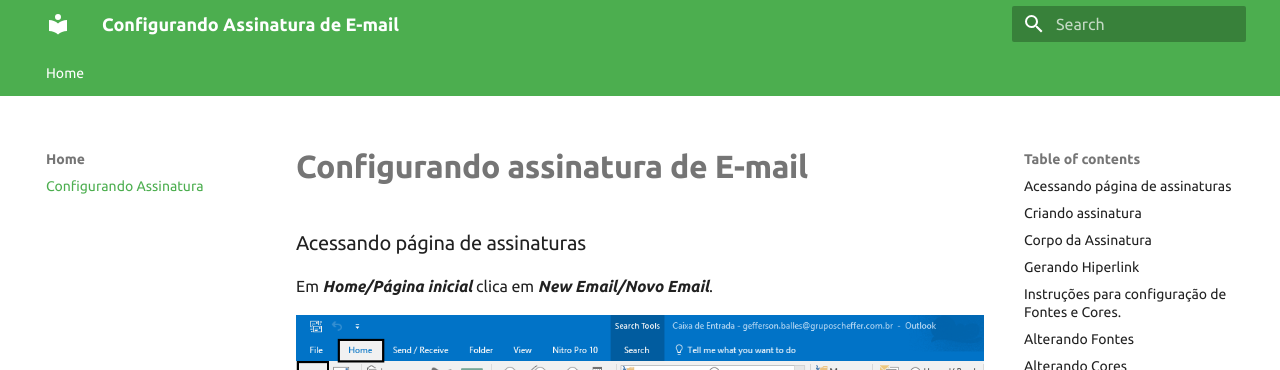
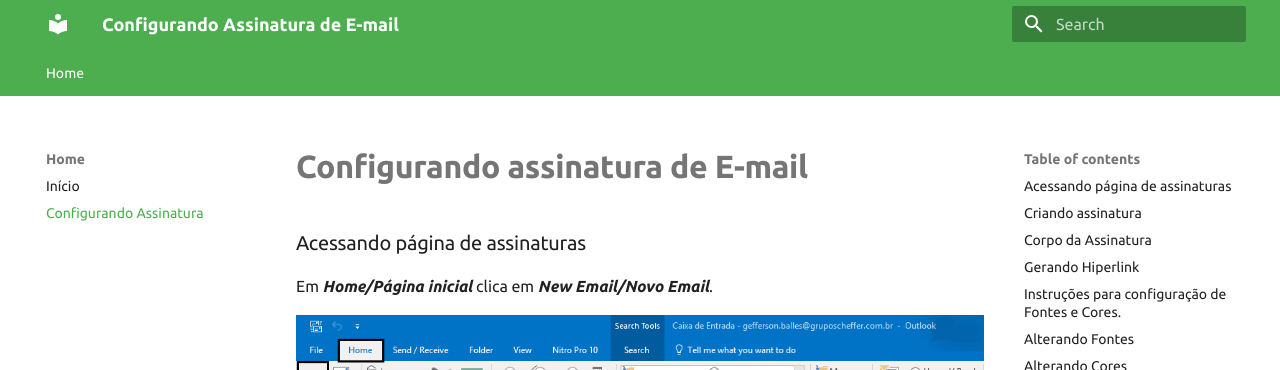
Before and after one commit to Geffersonballes/configurar_assinatura, an MkDocs documentation site: the page built from docs/assinatura.md, in a window 1280 px wide. Shown: the top 370 px of the page. Built offline with MkDocs 1.6.1 and Material for MkDocs 9.7.7, drawn with Linux system fonts in a browser that asks for light colours; old or Windows-style settings are respelled for this version of MkDocs.

```diff
--- a/mkdocs.yml
+++ b/mkdocs.yml
@@ -50,5 +50,5 @@
 # Paginas
 pages:
   - 'Home':
-
+    - 'Início': ''
     - 'Configurando Assinatura': 'assinatura.md'
```
